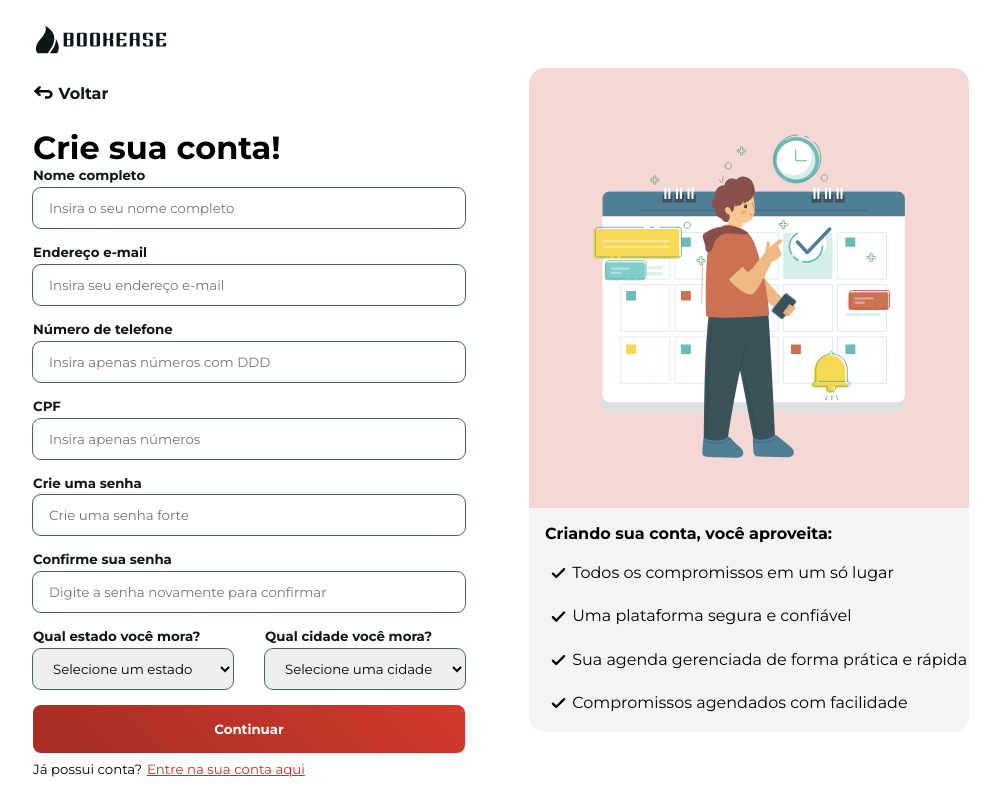
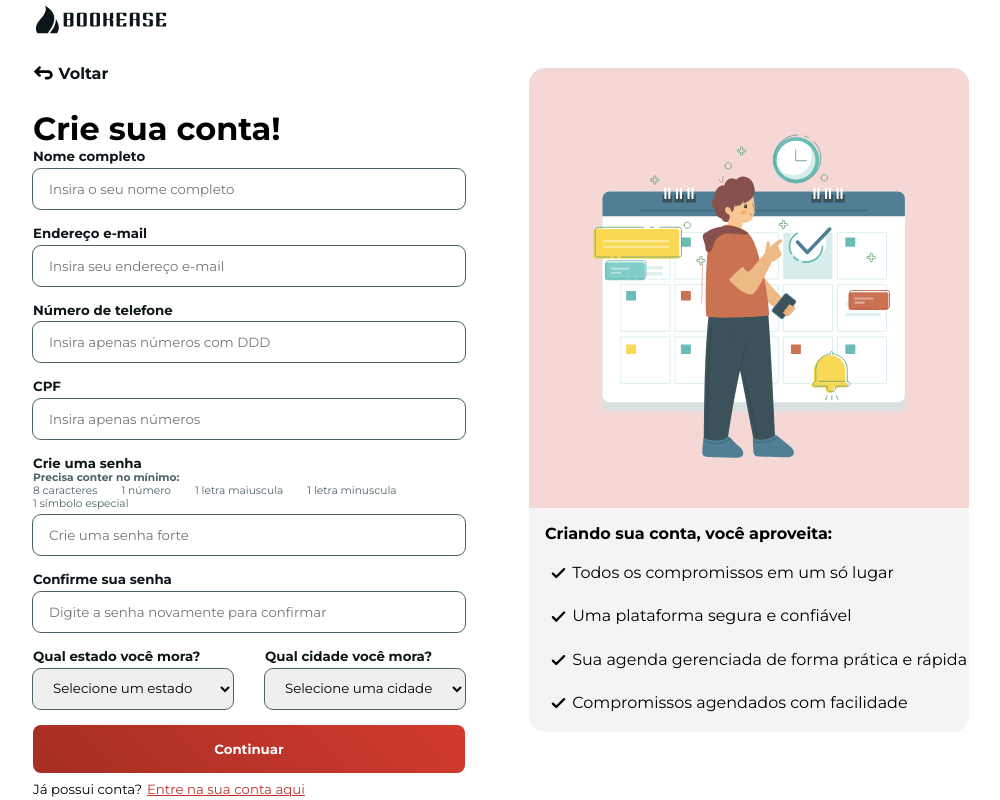
Before and after one commit to bellinaso/projeto-ctism, a PHP site: page /register.php in a window 1280 px wide. Shown: the whole page, without its empty margins (139-1139 px from the left). Run offline with PHP 8.4, Linux system fonts and the light colour scheme.

Commit message:
All user register formatting + validation done

```diff
--- a/controller/redirect_controller.php
+++ b/controller/redirect_controller.php
@@ -1,6 +1,4 @@
 <?php
-    @session_start();
-
     function redirect_to($page) {
         header("location:../view/$page");
         exit();
--- a/model/database_connect.php
+++ b/model/database_connect.php
@@ -35,12 +35,13 @@
             }
             else {
                 $this->rows_affected = 0;
-                throw new Exception('Erro');
+                throw new Exception();
             }
         }
         catch (Exception $exc) {
             $this->mysqli->rollback();
             $this->disconnect();
+            return $exc;
         }
     }
 
@@ -50,7 +51,8 @@
             if ($result = $this->mysqli->query($query)){
                 $this->rows_affected = $result->num_rows;
                 return $result;
-            } else {
+            }
+            else {
                 $this->rows_affected = 0;
                 return null;
             }
--- a/public/css/components/header.css
+++ b/public/css/components/header.css
@@ -38,6 +38,7 @@
         align-items: center;
         height: 4.2rem;
         background: linear-gradient(45deg, #0b1314 0%, #140d0d 40%, #0a0303 60%, #02161a 100%);
+        /* background: linear-gradient(45deg, #f2fdff 0%, #ffffff 40%, #fff8f8 50%, #ffffff 60%, #f2fdff 100%); */
         box-shadow: 10px 10px 40px 5px rgba(0,0,0,0.75);
     }
 
--- a/public/css/global.css
+++ b/public/css/global.css
@@ -26,6 +26,7 @@
     --white-1: #FFF;
     --white-2: #eef4f6;
     --white-3: #f5f3f3;
+    --green-1: #5cb85c;
 
     /* Font sizes */
     --font-xsm: 8pt;
--- a/public/css/register.css
+++ b/public/css/register.css
@@ -48,6 +48,34 @@
         }
     }
 
+    .error_at {
+        font-weight: bold;
+        font-size: var(--font-sm);
+        color: var(--red-1);
+    }
+
+    .must_have {
+        font-size: var(--font-xsm);
+        font-weight: bold;
+
+        color: var(--gray-2);
+
+        & {
+            .password_requiriments {
+                font-weight: normal;
+                display: flex;
+                flex-direction: row;
+                justify-content: flex-start;
+                column-gap: 1.5rem;
+                flex-wrap: wrap;
+            }
+        }
+    }
+
+    #password_match {
+        font-size: var(--font-xsm);
+    }
+
     header {
         margin-bottom: 1.5rem;
         display: flex;
--- /dev/null
+++ b/public/js/input_format.js
@@ -0,0 +1,91 @@
+function cpf_format(input) {
+    let value = input.value;
+
+    // Remove qualquer caractere que não seja número
+    value = value.replace(/\D/g, "");
+
+    // Limita o CPF a 11 dígitos
+    value = value.substring(0, 11);
+
+    // Adiciona pontos e hífen conforme necessário
+    if (value.length > 3 && value.length <= 6) {
+        value = value.replace(/(\d{3})(\d+)/, "$1.$2");
+    }
+    else if (value.length > 6 && value.length <= 9) {
+        value = value.replace(/(\d{3})(\d{3})(\d+)/, "$1.$2.$3");
+    }
+    else if (value.length > 9) {
+        value = value.replace(/(\d{3})(\d{3})(\d{3})(\d+)/, "$1.$2.$3-$4");
+    }
+
+    // Atualiza o valor do campo de entrada
+    input.value = value;
+}
+
+function phone_format(input) {
+    let value = input.value;
+
+    value = value.replace(/\D/g, "");
+
+    value = value.substring(0, 11);
+
+    if (value.length > 2 && value.length <= 6) {
+        value = value.replace(/(\d{2})(\d+)/, "($1) $2");
+    }
+
+    else if (value.length > 6 && value.length <= 10) {
+        value = value.replace(/(\d{2})(\d{4})(\d+)/, "($1) $2-$3");
+    }
+
+    else if (value.length == 11) {
+        value = value.replace(/(\d{2})(\d{1})(\d{4})(\d+)/, "($1) $2 $3-$4");
+    }
+
+    input.value = value;
+
+    // 55 5 5555 5555
+}
+
+function password_validate(input) {
+    let value = input.value;
+
+    let char_amount = document.getElementById("char_amount");
+    let number = document.getElementById("number");
+    let upper_case_letter = document.getElementById("upper_case_letter");
+    let lower_case_letter = document.getElementById("lower_case_letter");
+    let symbol = document.getElementById("symbol");
+
+    // Expressões regulares para cada condição
+    let min_length = /.{8,}/;
+    let hasDigit = /\d/;
+    let has_upper_case = /[A-Z]/;
+    let has_lower_case = /[a-z]/;
+    let has_symbol = /[\W_]/;
+
+    (min_length.test(value)) ? char_amount.style.color = "var(--green-1)" : char_amount.style.color = "var(--red-1)";
+
+    (hasDigit.test(value)) ? number.style.color = "var(--green-1)" : number.style.color = "var(--red-1)";
+
+    (has_upper_case.test(value)) ? upper_case_letter.style.color = "var(--green-1)" : upper_case_letter.style.color = "var(--red-1)";
+
+    (has_lower_case.test(value)) ? lower_case_letter.style.color = "var(--green-1)" : lower_case_letter.style.color = "var(--red-1)";
+
+    (has_symbol.test(value)) ? symbol.style.color = "var(--green-1)" : symbol.style.color = "var(--red-1)";
+
+}
+
+function password_confirm_validate(input) {
+    let password = document.getElementById("password").value;
+    let password_confirm = input.value;
+
+    let passsword_match = document.getElementById("password_match");
+
+    if(password_confirm == password) {
+        passsword_match.innerText = "Senhas conferem.";
+        passsword_match.style.color = "var(--green-1)";
+    }
+    else {
+        passsword_match.innerText = "Senhas não conferem!";
+        passsword_match.style.color = "var(--red-1)";
+    }
+}
--- a/view/establishments.php
+++ b/view/establishments.php
@@ -12,6 +12,10 @@
 </head>
 
 <body>
+    <?php
+        @session_start();
+        $_SESSION['last_page'] = 'establishments.php';
+    ?>
     <header>
         <div class="header">
             <div class="logo">
--- a/view/index.php
+++ b/view/index.php
@@ -11,6 +11,10 @@
 </head>
 
 <body>
+    <?php
+        @session_start();
+        $_SESSION['last_page'] = 'index.php';
+    ?>
     <header>
         <div class="header">
             <div class="logo">
@@ -36,6 +40,8 @@
                     <div>
                         <?php
                             if(!isset($_SESSION['login'])) {
+                                @session_start();
+                                $_SESSION['last_page'] = 'myaccount.php';
                                 echo '
                                     <span class="account_buttons">
                                         <a href="/view/login.php">
--- a/view/myaccount.php
+++ b/view/myaccount.php
@@ -18,7 +18,6 @@
 
         if(is_logged() == false) {
             @session_start();
-
             $_SESSION['last_page'] = 'myaccount.php';
 
             redirect_to('login.php');
--- a/view/register.php
+++ b/view/register.php
@@ -37,7 +37,10 @@
             <div class="register_form">
                 <h1>Crie sua conta!</h1>
                 <?php
-                if (isset($_REQUEST) && isset($_REQUEST['code'])) {
+                if (isset($_REQUEST)) {
+
+                    if(isset($_REQUEST['code'])) {
+
                         switch ($_REQUEST['code']) {
                             case 422:
                                 echo '
@@ -48,14 +51,67 @@
                                 break;
                         }
                     }
+                    if(isset($_REQUEST['error_at'])) {
+
+                        switch($_REQUEST['error_at']) {
+                            case 'email_validation':
+                                echo '
+                                <span class="error_at">O email inserido é inválido!</span>
+                                ';
+                                break;
+
+                            case 'phone_validation':
+                                echo '
+                                <span class="error_at">Número de telefone inválido!</span>
+                                ';
+                                break;
+
+                            case 'cpf_validation':
+                                echo '
+                                <span class="error_at">Número de CPF inválido!</span>
+                                ';
+                                break;
+
+                            case 'password_format_validation':
+                                echo '
+                                <span class="error_at">Formato de senha inválido!</span>
+                                ';
+                                break;
+
+                            case 'password_match_validation':
+                                echo '
+                                <span class="error_at">Senhas não coincidem!</span>
+                                ';
+                                break;
+
+                            case 'duplicated_cpf':
+                                echo '
+                                <span class="error_at">CPF já cadastrado!</span>
+                                ';
+                                break;
+
+                            case 'duplicated_email':
+                                echo '
+                                <span class="error_at">E-mail já cadastrado!</span>
+                                ';
+                                break;
+
+                            case 'duplicated_phone':
+                                echo '
+                                <span class="error_at">Telefone já cadastrado!</span>
+                                ';
+                                break;
+                        }
+                    }
+                }
                 ?>
                 <form method="post" action="/controller/register_controller.php">
 
                     <div class="form_input">
-                        <label for="complete_name">
+                        <label for="name">
                             Nome completo
                         </label>
-                        <input type="text" name="complete_name" id="complete_name" placeholder="Insira o seu nome completo">
+                        <input type="text" name="name" id="name" placeholder="Insira o seu nome completo">
                     </div>
 
                     <div class="form_input">
@@ -69,28 +125,41 @@
                         <label for="phone">
                             Número de telefone
                         </label>
-                        <input type="phone" name="phone" id="phone" placeholder="Insira apenas números com DDD">
+                        <input type="phone" name="phone" id="phone" oninput="phone_format(this)" placeholder="Insira apenas números com DDD">
                     </div>
 
                     <div class="form_input">
                         <label for="cpf">
                             CPF
                         </label>
-                        <input type="text" name="cpf" id="cpf" oninput="cpf_format(this)" onkeydown="pressed_key(event, this)" maxlength="14" placeholder="Insira apenas números">
+                        <input type="text" name="cpf" id="cpf" oninput="cpf_format(this)" maxlength="14" placeholder="Insira apenas números">
                     </div>
 
                     <div class="form_input">
                         <label for="password">
                             Crie uma senha
                         </label>
-                        <input type="password" name="password" id="password" placeholder="Crie uma senha forte">
+                        <div class="must_have">
+                            <p>
+                                Precisa conter no mínimo:
+                            </p>
+                            <p class="password_requiriments">
+                                <span id="char_amount">8 caracteres</span>
+                                <span id="number">1 número</span>
+                                <span id="upper_case_letter">1 letra maiuscula</span>
+                                <span id="lower_case_letter">1 letra minuscula</span>
+                                <span id="symbol">1 símbolo especial</span>
+                            </p>
+                        </div>
+                        <input type="password" name="password" id="password" oninput="password_validate(this), password_confirm_validate(document.getElementById('password_confirm'))" placeholder="Crie uma senha forte">
                     </div>
 
                     <div class="form_input">
                         <label for="password_confirm">
                             Confirme sua senha
                         </label>
-                        <input type="password" name="password_confirm" id="password_confirm" placeholder="Digite a senha novamente para confirmar">
+                        <span id="password_match"></span>
+                        <input type="password" name="password_confirm" id="password_confirm" oninput="password_confirm_validate(this)" placeholder="Digite a senha novamente para confirmar">
                     </div>
 
                     <div class="form_input_group">
@@ -100,7 +169,7 @@
                             </label>
                             <select name="state" id="state">
                                 <option value="" disabled selected>Selecione um estado</option>
-                                <option value="">Rio Grande do Sul</option>
+                                <option value="RS">Rio Grande do Sul</option>
                             </select>
                         </div>
                         <div class="form_input">
@@ -109,7 +178,7 @@
                             </label>
                             <select name="city" id="city">
                                 <option value="" disabled selected>Selecione uma cidade</option>
-                                <option value="">Santa Maria</option>
+                                <option value="Santa Maria">Santa Maria</option>
                             </select>
                         </div>
                     </div>
@@ -151,31 +220,7 @@
             </div>
         </div>
     </main>
-    <script>
-        function cpf_format(input) {
-            let value = input.value;
-
-            // Remove qualquer caractere que não seja número
-            value = value.replace(/\D/g, "");
-
-            // Limita o CPF a 11 dígitos
-            value = value.substring(0, 11);
-
-            // Adiciona pontos e hífen conforme necessário
-            if (value.length > 3 && value.length <= 6) {
-                value = value.replace(/(\d{3})(\d+)/, "$1.$2");
-            }
-            else if (value.length > 6 && value.length <= 9) {
-                value = value.replace(/(\d{3})(\d{3})(\d+)/, "$1.$2.$3");
-            }
-            else if (value.length > 9) {
-                value = value.replace(/(\d{3})(\d{3})(\d{3})(\d{2})/, "$1.$2.$3-$4");
-            }
-
-            // Atualiza o valor do campo de entrada
-            input.value = value;
-        }
-    </script>
+    <script src="../public/js/input_format.js"></script>
 </body>
 
 </html>
```
Also changed, not shown: bookease_database_script.sql (+6 -6 lines), controller/login_controller.php (+12 -5 lines), controller/register_controller.php (+96 -28 lines). Lines whose indentation alone changed are shown as unchanged.
